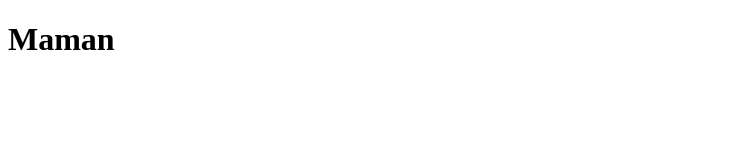
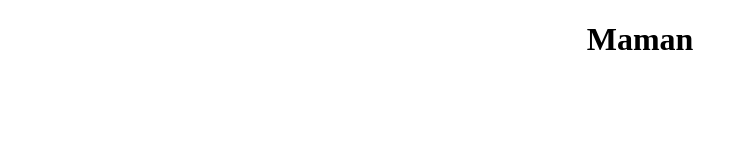
Before and after one commit to Snaoui/hello, a plain HTML site: page index.html in a window 1280 px wide. Shown: the whole page, without its empty margins (0-748 px from the left). Drawn offline with Linux system fonts and the light colour scheme.

Commit message:
centrer Maman

```diff
--- a/index.html
+++ b/index.html
@@ -4,6 +4,6 @@
 <title>Git</title>
 </head>
 <body>
-<h1>Maman</h1>
+<h1><center>Maman</center></h1>
 </body>
 </html>
```
